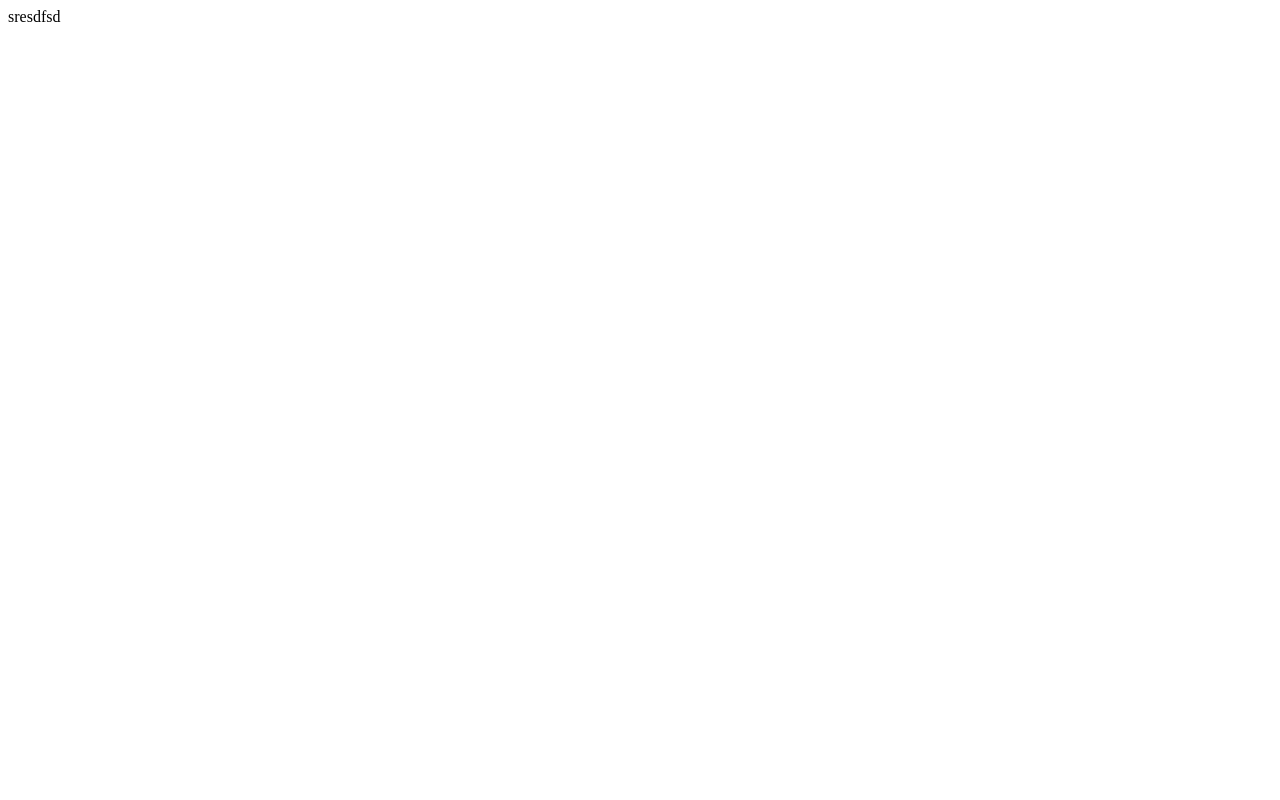
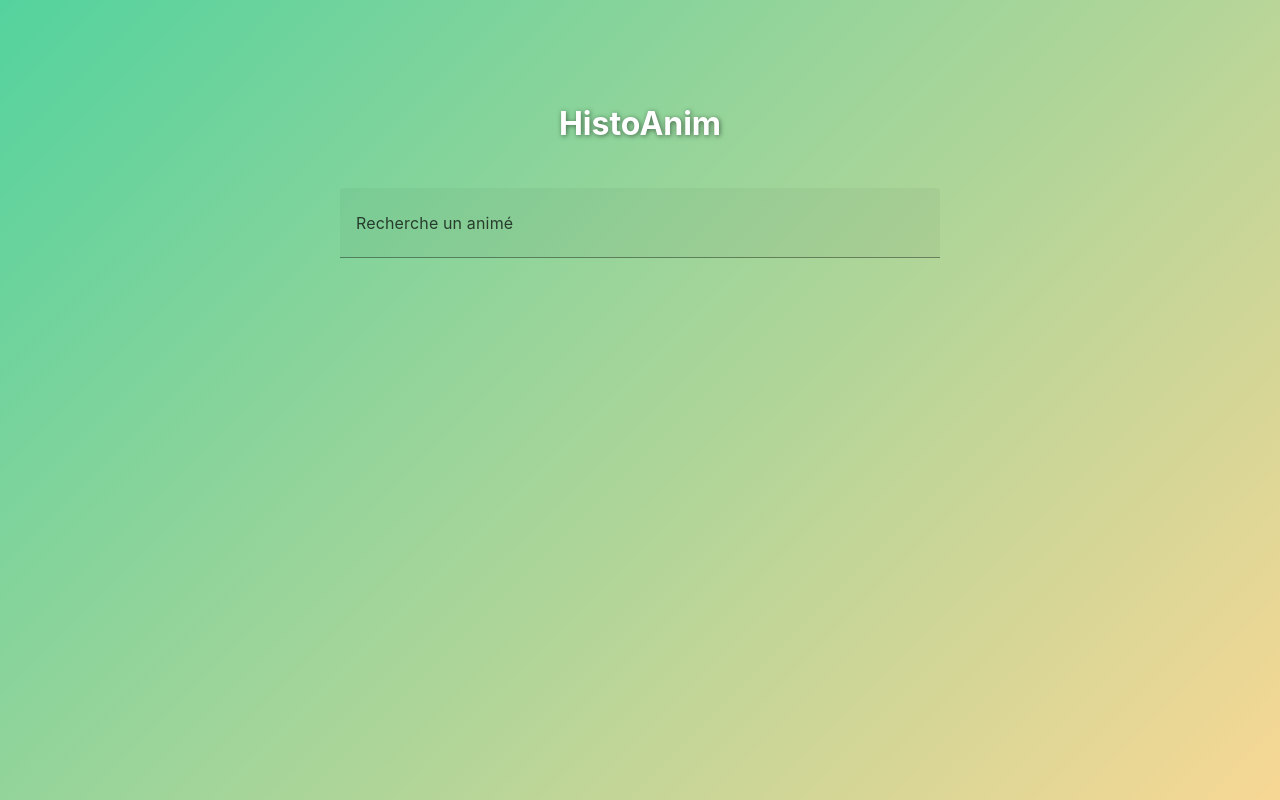
Before and after one commit to ValentinBrebion/histoanim, a Vue app: page /home in a window 1280 px wide. Before the commit this address had no page. Built offline with nearby package versions, Linux system fonts and the light colour scheme.

Commit message:
wip better content

```diff
--- a/package.json
+++ b/package.json
@@ -9,6 +9,7 @@
     "preview": "vite preview"
   },
   "dependencies": {
+    "@mdi/font": "^7.4.47",
     "vue": "^3.5.22",
     "vue-router": "^4.6.3",
     "vuetify": "^3.10.7"
--- a/src/App.vue
+++ b/src/App.vue
@@ -1,19 +1,10 @@
 <template>
-    <template>
-  <v-card
-    class="mx-auto"
-    prepend-icon="$vuetify"
-    subtitle="The #1 Vue UI Library"
-    width="400"
-  >
-    <template v-slot:title>
-      <span class="font-weight-black">Welcome to Vuetify</span>
-    </template>
+  <v-app class="app">
+    <RouterView />
+  </v-app>
+</template>
 
-    <v-card-text class="bg-surface-light pt-4">
-      Lorem ipsum dolor sit amet consectetur adipisicing elit. Commodi, ratione debitis quis est labore voluptatibus! Eaque cupiditate minima, at placeat totam, magni doloremque veniam neque porro libero rerum unde voluptatem!
-    </v-card-text>
-  </v-card>
-</template>
-  sresdfsd
-</template>
+
+
+<style lang="scss">
+</style>
--- a/src/components/stepCont.vue
+++ b/src/components/stepCont.vue
@@ -1,17 +1,27 @@
 <template>
+  <h1>{{ animeData.title }}</h1>
+  <ul>
+    <li v-for="ep in animeData.episodes" :key="ep">{{ ep }}</li>
+  </ul>
+</template>
+<script setup>
+import { ref, onMounted } from 'vue';
+import { useRoute } from 'vue-router';
 
-</template>
-<script setup lang="ts">
-// import { ref } from 'vue'
+// Import du JSON
+import animes from '@/data/animes.json';
 
-// const step = ref(0)
+const route = useRoute();
+const animeName = ref(route.params.animeName);
+const animeData = ref({ title: '', episodes: [] });
 
-// const steps = [
-//   { label: 'Choose your product' },
-//   { label: 'Checkout' },
-//   { label: 'Review order' },
-//   { label: 'Confirm and pay' },
-// ]
+onMounted(() => {
+  if (animes[animeName.value]) {
+    animeData.value = animes[animeName.value];
+  } else {
+    animeData.value = { title: 'Animé inconnu', episodes: [] };
+  }
+});
 </script>
 <style lang="scss">
 $primary-color: #42b983;
--- /dev/null
+++ b/src/data/animes.json
@@ -0,0 +1,10 @@
+{
+  "jjk": {
+    "title": "Jujutsu Kaisen",
+    "episodes": ["Épisode 1", "Épisode 2", "Épisode 3"]
+  },
+  "parasyte": {
+    "title": "Parasyte",
+    "episodes": ["Épisode 1", "Épisode 2", "Épisode 3", "Épisode 4"]
+  }
+}
--- a/src/main.ts
+++ b/src/main.ts
@@ -1,17 +1,38 @@
 import { createApp } from 'vue'
 import './style.css'
+
 // Vuetify
+import 'vuetify/styles'
 import { createVuetify } from 'vuetify'
 import * as components from 'vuetify/components'
 import * as directives from 'vuetify/directives'
-import App from './App.vue'
 
+// Import des icônes Material Design
+import { aliases, mdi } from 'vuetify/iconsets/mdi-svg'
+
+// Configuration de Vuetify
 const vuetify = createVuetify({
   components,
   directives,
+  icons: {
+    defaultSet: 'mdi',
+    aliases,
+    sets: {
+      mdi,
+    },
+  },
+  theme: {
+    defaultTheme: 'dark'
+  }
 })
 
-import router from './router/router';
+import App from './App.vue'
+import router from './router/router'
 
+// Création de l'application
+const app = createApp(App)
 
-createApp(App).use(vuetify).use(router).mount("#app");
+// Utilisation des plugins
+app.use(vuetify)
+   .use(router)
+   .mount('#app')
--- a/src/router/router.ts
+++ b/src/router/router.ts
@@ -1,9 +1,52 @@
 import { createRouter, createWebHistory } from 'vue-router'
 
+const App = () => import('../App.vue')
+const Home = () => import('../views/Home.vue')
+const stepCont = () => import('../components/stepCont.vue')
 const router = createRouter({
   history: createWebHistory(import.meta.env.BASE_URL),
   routes: [
-
+    {
+      path: '/',
+      component: App,
+      children: [
+        {
+          path: '',
+          redirect: '/home'
+        },
+        {
+          path: '/home',
+          name: 'home',
+          component: Home
+        },
+        {
+          path: 'onepiece',
+          name: 'onepiece',
+          component: stepCont
+        },
+        {
+          path: 'naruto',
+          name: 'naruto',
+          component: stepCont
+        },
+        {
+          path: 'attacktitan',
+          name: 'attacktitan',
+          component: stepCont
+        },
+        {
+          path: 'jjk',
+          name: 'jjk',
+          component: stepCont
+        },
+        {
+          path: 'anime/:animeName',
+          name: 'parasyte',
+          component: stepCont,
+          props :true
+        }
+      ]
+    }
   ]}
 )
 
--- a/src/style.css
+++ b/src/style.css
@@ -1,5 +1,7 @@
-/* :root {
-  font-family: system-ui, Avenir, Helvetica, Arial, sans-serif;
+@use 'vuetify/styles';
+
+:root {
+  font-family: Inter, system-ui, Avenir, Helvetica, Arial, sans-serif;
   line-height: 1.5;
   font-weight: 400;
 
@@ -13,10 +15,16 @@
   -moz-osx-font-smoothing: grayscale;
 }
 
+/* html, body {
+  margin: 0;
+  padding: 0;
+  min-height: 100vh;
+}
+
 a {
   font-weight: 500;
   color: #646cff;
-  text-decoration: inherit;
+  text-decoration: none;
 }
 a:hover {
   color: #535bf2;
--- /dev/null
+++ b/src/views/Home.vue
@@ -0,0 +1,116 @@
+<template>
+  <main class="main">
+    <h1>HistoAnim</h1>
+
+    <v-text-field
+      v-model="search"
+      hide-details
+      label="Recherche un animé"
+      append-inner-icon="mdi-magnify"
+      clearable
+    ></v-text-field>
+
+    <div class="results" v-if="filteredAnimes.length > 0">
+      <v-card
+        v-for="anime in filteredAnimes"
+        :key="anime.id"
+        class="anime-card"
+        @click="selectedAnime(anime)"
+      >
+        <v-card-title>{{ anime.title }}</v-card-title>
+        <v-card-subtitle>{{ anime.year }}</v-card-subtitle>
+      </v-card>
+    </div>
+
+    <p v-else-if="search" class="no-result">Aucun résultat trouvé.</p>
+  </main>
+</template>
+
+<script setup>
+import { ref, computed } from "vue";
+import router from '@/router/router'
+const search = ref("");
+
+const animes = [
+  { id: 1, title: "Parasyte", year: 2002, to: 'parasyte' }
+];
+
+const selectedAnime = (anime) => {
+  router.push({ name: anime.to, params: { animeName: anime.to}})
+};
+
+const filteredAnimes = computed(() => {
+  if (!search.value) return [];
+  return animes.filter((anime) =>
+    anime.title.toLowerCase().includes(search.value.toLowerCase())
+  );
+});
+</script>
+
+<style lang="scss">
+.main {
+  height: 100vh;
+  width: 100%;
+  display: flex;
+  flex-direction: column;
+  justify-content: flex-start;
+  align-items: center;
+  padding-top: 100px;
+
+  background: linear-gradient(-45deg, #ff6b6b, #f7d794, #1dd1a1, #54a0ff);
+  background-size: 400% 400%;
+  animation: gradientAnimation 12s ease infinite;
+}
+
+@keyframes gradientAnimation {
+  0% {
+    background-position: 0% 50%;
+  }
+  50% {
+    background-position: 100% 50%;
+  }
+  100% {
+    background-position: 0% 50%;
+  }
+}
+
+h1 {
+  padding-bottom: 40px;
+  color: white;
+  text-shadow: 1px 1px 5px rgba(0, 0, 0, 0.5);
+}
+
+.v-input {
+  max-width: 600px;
+  width: 80%;
+  max-height: 70px;
+  color: black;
+}
+
+.results {
+  margin-top: 30px;
+  display: flex;
+  flex-direction: column;
+  gap: 15px;
+  width: 80%;
+  max-width: 600px;
+}
+
+.anime-card {
+  background: rgba(255, 255, 255, 0.8);
+  backdrop-filter: blur(5px);
+  border-radius: 15px;
+  transition: transform 0.2s ease, box-shadow 0.2s ease;
+
+  &:hover {
+    transform: scale(1.02);
+    box-shadow: 0 4px 15px rgba(0, 0, 0, 0.2);
+  }
+}
+
+.no-result {
+  margin-top: 30px;
+  color: white;
+  font-weight: bold;
+}
+</style>
--- a/vite.config.ts
+++ b/vite.config.ts
@@ -1,7 +1,16 @@
 import { defineConfig } from 'vite'
 import vue from '@vitejs/plugin-vue'
+import { fileURLToPath, URL } from 'node:url'
 
 // https://vite.dev/config/
 export default defineConfig({
   plugins: [vue()],
+  resolve: {
+    alias: {
+      '@': fileURLToPath(new URL('./src', import.meta.url))
+    }
+  },
+  server: {
+    port: 3000
+  }
 })
```
Also changed, not shown: 1 other file (tests, documents, lock files or other folders).
